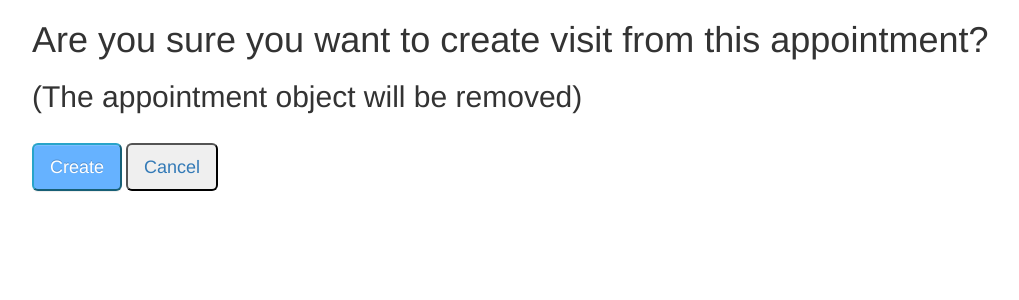
After one commit to JanKoci/IIS-project, a Django app: template IIS_project/appointments/templates/appointments/confirm_transformation.html in a window 1280 px wide. The commit adds this page. Shown: the top 300 px of the page, without its empty margins (38-1057 px from the left). Run offline with Django 3.2, Linux system fonts and the light colour scheme; the template is opened without the code that fills it, so the values that code supplies are empty; some libraries are stand-ins or nearby versions.

Commit message:
working appointment to visit transformation

```diff
--- a/IIS_project/appointments/templates/appointments/appointments_detail.html
+++ b/IIS_project/appointments/templates/appointments/appointments_detail.html
@@ -9,8 +9,11 @@
         <a href="{% url 'appointments:appointment_update' pk=appointment.pk %}">
             <button type="edit" class="btn-info" style="float: right;">Edit</button>
         </a>
+        <a href="{% url 'appointments:transformation_confirm' pk=appointment.pk %}">
+            <button class="btn-info" style="float: right;">Create Visit</button>
+        </a>
 
-        <table class="table table-boarded">
+        <table class="table table-bordered">
             <tr>
                 <td> <label>Date: </label></td>
                 <td>{{appointment.appointment_date}}</td>
--- /dev/null
+++ b/IIS_project/appointments/templates/appointments/confirm_transformation.html
@@ -0,0 +1,13 @@
+{% extends 'base.html' %}
+
+{% block content %}
+    <h1>Are you sure you want to create visit from this appointment? </h1>
+    <h2>(The appointment object will be removed)</h2>
+    <br>
+    <a href="{% url 'appointments:transformation' pk=pk %}">
+        <button type="button" class="btn-info btn-lg" name="button">Create</button>
+    </a>
+    <a href="{% url 'appointments:appointment_detail' pk=pk %}">
+        <button type="button" class="btn-lg" name="button">Cancel</button>
+    </a>
+{% endblock  %}
--- a/IIS_project/appointments/urls.py
+++ b/IIS_project/appointments/urls.py
@@ -15,4 +15,7 @@ urlpatterns = [
     path('performance/<int:pk>/',views.PerformanceAppointmentDetailView.as_view(), name='performance_detail'),
     path('performance/update/<int:pk>', views.PerformanceAppointmentUpdateView.as_view(), name='performance_update'),
     path('performance/delete/<int:pk>', views.PerformanceAppointmentDeleteView.as_view(), name='performance_delete'),
+
+    path('transform/<int:pk>/', views.TransformationView, name='transformation'),
+    path('transformconfirm/<int:pk>/', views.ConfirmTrasformationView, name='transformation_confirm'),
 ]
--- a/IIS_project/visits/models.py
+++ b/IIS_project/visits/models.py
@@ -1,9 +1,3 @@
-"""
-    TODO:
-        * validators
-            - date
-"""
-
 from django.db import models
 from django.urls import reverse
 from patients.models import Patient
```
Also changed, not shown: IIS_project/appointments/views.py (+17 -0 lines).
